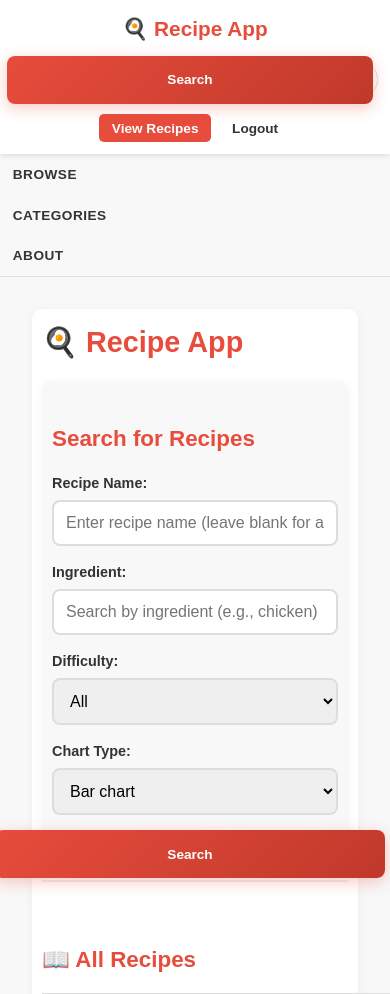
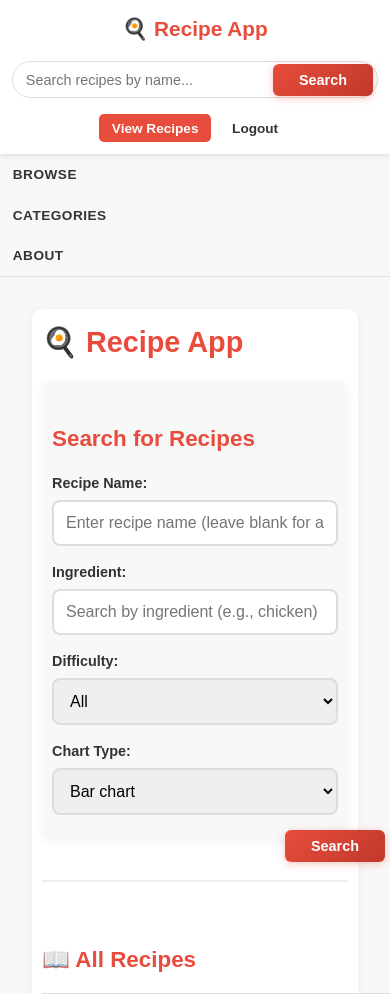
Before and after one commit to souravdas090300/recipe-app, a Django app: page /recipes/ in a window 390 px wide; the page is wider, and only the part inside the window is pictured. Shown: the top 994 px of that part. Run offline with Django 5.2, Linux system fonts and the light colour scheme; a user stored in the database is signed in; data comes from the database, SQL or seed files in the repository.

Commit message:
UI: Reduce search button size for better aesthetics and fix dev dependencies

```diff
--- a/recipe_project/apps/recipe/templates/recipe/recipes_list.html
+++ b/recipe_project/apps/recipe/templates/recipe/recipes_list.html
@@ -110,15 +110,16 @@
         .search-btn {
             background: linear-gradient(135deg, #e74c3c, #c0392b);
             color: white;
-            padding: 12px 30px;
+            padding: 8px 24px;
             border: none;
-            border-radius: 8px;
+            border-radius: 6px;
             font-weight: 600;
+            font-size: 0.95rem;
             cursor: pointer;
             transition: all 0.3s ease;
-            box-shadow: 0 4px 15px rgba(231, 76, 60, 0.3);
-            width: 100%;
-            height: 48px;
+            box-shadow: 0 2px 8px rgba(231, 76, 60, 0.3);
+            width: auto;
+            min-width: 120px;
         }
         .search-btn:hover {
             transform: translateY(-2px);
@@ -249,7 +250,9 @@
                 padding: 10px;
             }
             .search-btn {
-                padding: 10px 20px;
+                padding: 8px 20px;
+                font-size: 0.9rem;
+                min-width: 100px;
             }
             table {
                 font-size: 0.8em;
--- a/recipe_project/requirements/dev.txt
+++ b/recipe_project/requirements/dev.txt
@@ -3,3 +3,7 @@
 # Development-only tools
 coverage==7.11.0
 ipython
+
+# AWS S3 for development (needed since 'storages' is in INSTALLED_APPS)
+boto3==1.35.71
+django-storages==1.14.4
```
